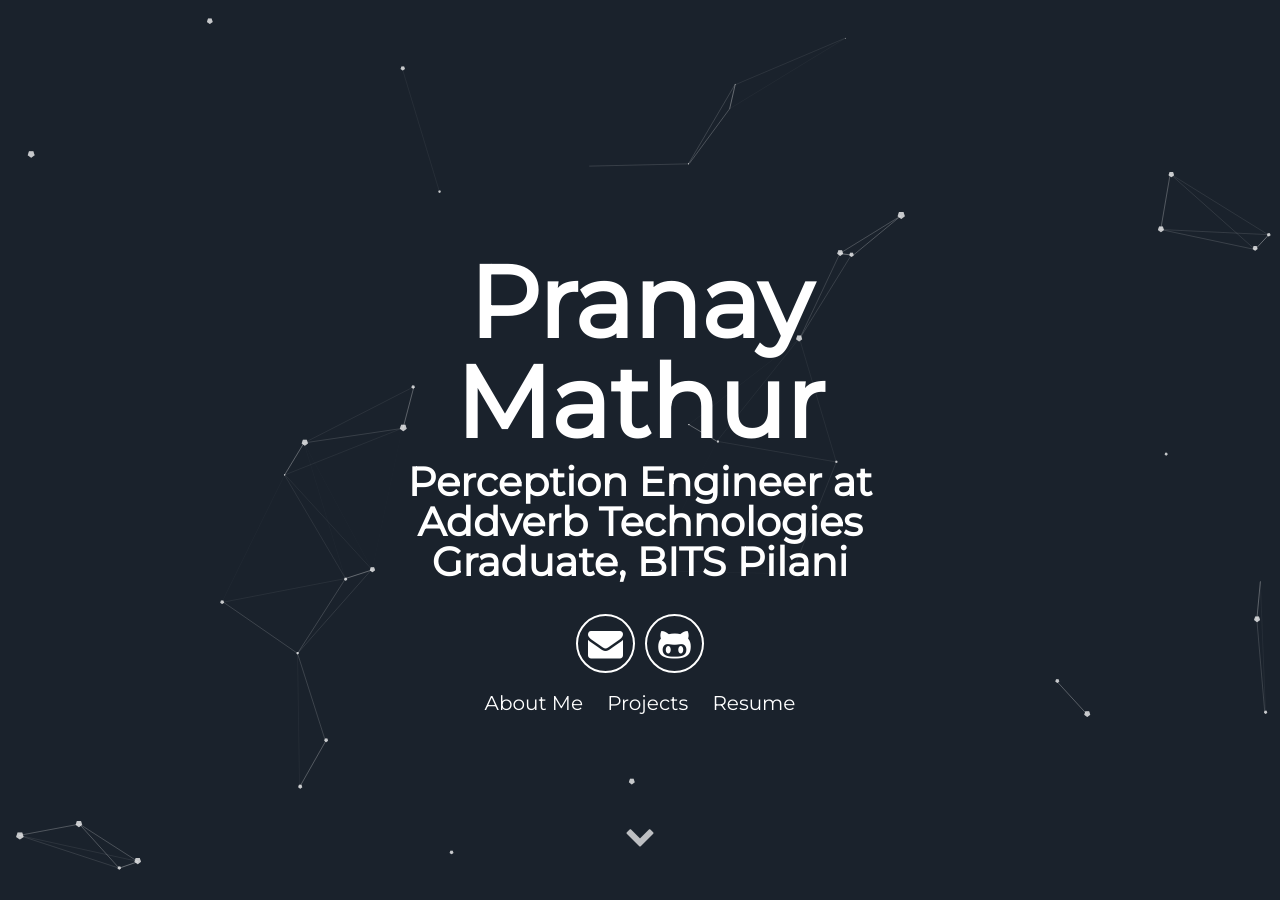
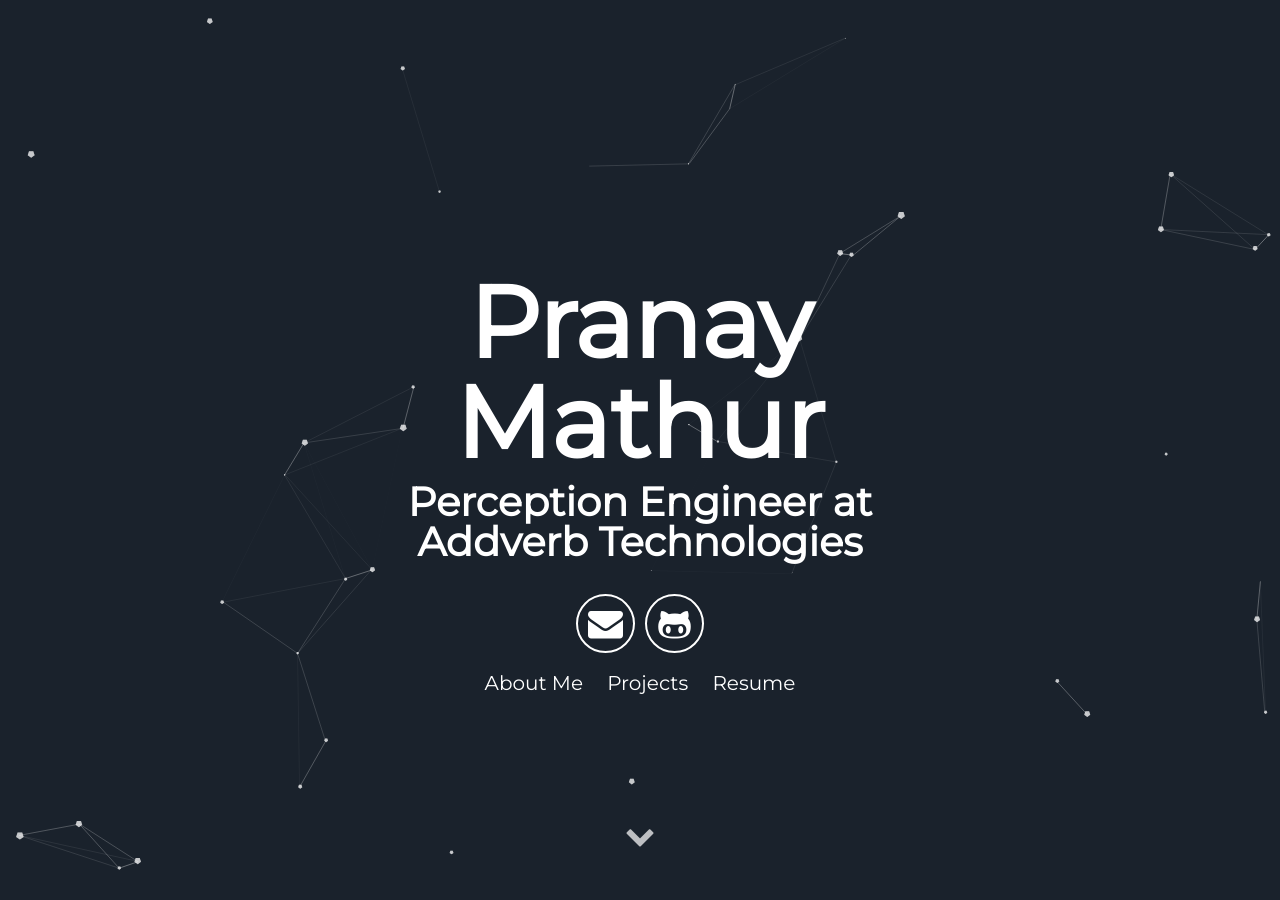
Before and after one commit to Matnay/matnay.github.io, a Jekyll site: the page built from index.html, in a window 1280 px wide and 900 px high. Built offline with Jekyll 4.4.1, drawn with Linux system fonts in a browser that asks for light colours.

Commit message:
change title

```diff
--- a/_config.yml
+++ b/_config.yml
@@ -7,7 +7,7 @@ url: "https://matnay.github.io" # the base hostname & protocol for your site e.g
 # User settings
 username: Pranay Mathur
 user_description: Perception in Robotics, Computer Vision, Aerial Robotics, Deep Learning, Autonomous Vehicles and ADAS, Human-Machine Interaction
-user_title: Perception Engineer at Addverb Technologies Graduate, BITS Pilani
+user_title: Perception Engineer at Addverb Technologies
 email: matnay17@gmail.com
 twitter_username: matnay17
 github_username:  https://github.com/Matnay
```
